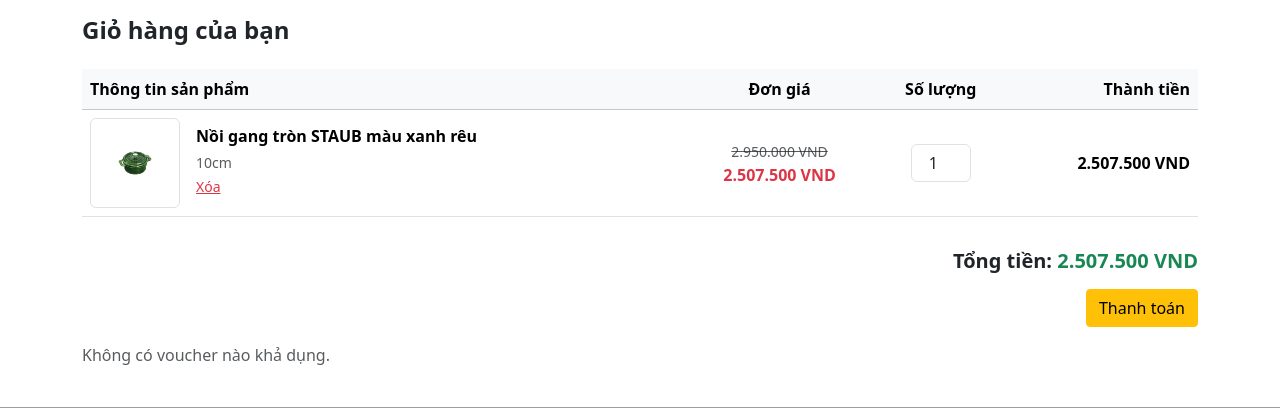
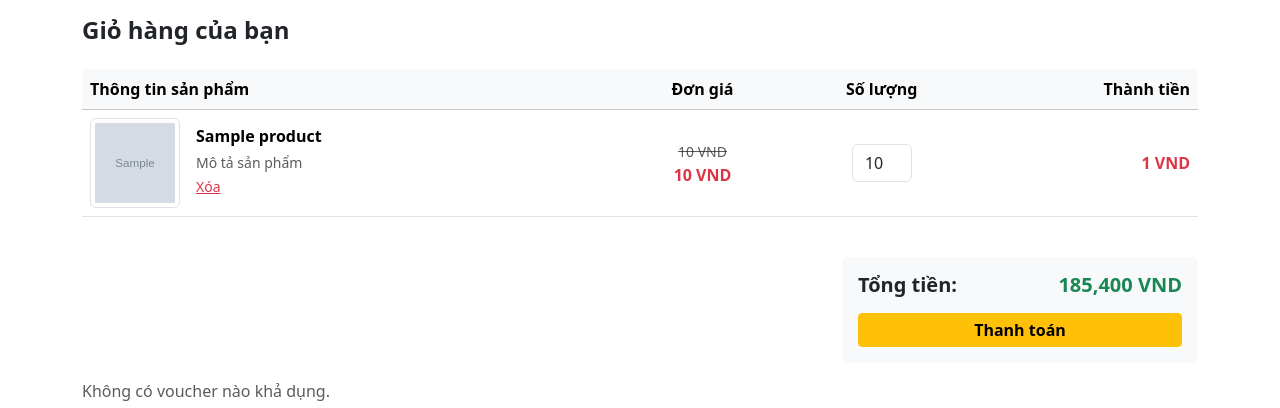
Before and after one commit to dstijl62/mama-kitchen, a Django app: template webbanhang/app/templates/app/cart.html in a window 1280 px wide. Shown: the part 118-526 px from the top of the page. Run offline with Django 4.2, Linux system fonts and the light colour scheme; data comes from the database, SQL or seed files in the repository; tables that the repository leaves empty hold one stand-in row (values such as "Sample post"); the template is opened without the code that fills it: values that come from a table or form of the project are taken from there, most other values are stand-ins (such as "Sample title", 1, 10 or a date in 2020); grey boxes marked "Sample" are stand-in pictures; grey boxes are pictures that could not be loaded.

Commit message:
create cart

```diff
--- a/webbanhang/app/models.py
+++ b/webbanhang/app/models.py
@@ -35,12 +35,33 @@ class Order(models.Model):
 
     def __str__(self):
         return str(self.id)
+    @property
+    def get_cart_items(self):
+        orderitems = self.orderitem_set.all()
+        return sum([item.quantity for item in orderitems])
+
+    @property
+    def get_cart_total(self):
+        orderitems = self.orderitem_set.all()
+        return sum([item.total_price for item in orderitems])
 
 class OrderItem(models.Model):
     product = models.ForeignKey(Product,on_delete=models.SET_NULL,blank=True,null=True)
     order = models.ForeignKey(Order,on_delete=models.SET_NULL,blank=True,null=True)
-    quatity = models.IntegerField(default=0,null=True,blank=True)
+    quantity = models.IntegerField(default=0,null=True,blank=True)
     date_added = models.DateTimeField(auto_now_add=True)
+
+    @property
+    def original_price(self):
+        return self.product.price
+
+    @property
+    def discount_price(self):
+        return int(self.product.price * 0.9)
+
+    @property
+    def total_price(self):
+        return self.discount_price * self.quantity
 
 
 class ShippingAddress(models.Model):
--- a/webbanhang/app/templates/app/cart.html
+++ b/webbanhang/app/templates/app/cart.html
@@ -1,19 +1,16 @@
 {% extends "app/base.html" %}
 {% load static %}
-
+{% load humanize %}
 {% block cart_content %}
 
 <div class="container my-4">
-
   <!-- Breadcrumb -->
   <nav aria-label="breadcrumb" class="mb-3">
     <ol class="breadcrumb">
       <li class="breadcrumb-item">
         <a href="{% url 'home' %}">Trang chủ</a>
       </li>
-        <li class="breadcrumb-item active" aria-current="page">
-          Giỏ hàng
-        </li>
+      <li class="breadcrumb-item active" aria-current="page">Giỏ hàng</li>
     </ol>
   </nav>
 
@@ -30,18 +27,22 @@
         </tr>
       </thead>
 
+      {% for item in items %}
+       <!-- Items -->
       <tbody>
         <tr>
           <!-- Thông tin sản phẩm -->
           <td>
             <div class="cart-item d-flex align-items-center">
-                            <img src="{% static 'images/products/noigang.webp' %}"
+              <img
+                src="{{item.product.ImageURL}}"
                 class="img-thumbnail me-3"
-                                 >
-
+              />
               <div>
-                                <h6 class="mb-1 fw-semibold">Nồi gang tròn STAUB màu xanh rêu</h6>
-                                <small class="text-muted">10cm</small><br>
+                <h6 class="mb-1 fw-semibold">
+                  {{item.product.name}}
+                </h6>
+                <small class="text-muted">Mô tả sản phẩm</small><br />
                 <a href="#" class="text-danger small">Xóa</a>
               </div>
             </div>
@@ -49,27 +50,47 @@
 
           <!-- Đơn giá -->
           <td class="text-center">
-                        <span class="text-decoration-line-through text-muted small">2.950.000 VND</span><br>
-                        <span class="fw-semibold text-danger">2.507.500 VND</span>
+            <span class="text-decoration-line-through text-muted small"
+              >{{ item.original_price|floatformat:0|intcomma }} VND</span
+            ><br />
+            <span class="fw-semibold text-danger">{{ item.discount_price|floatformat:0|intcomma }} VND</span>
           </td>
 
           <!-- Số lượng -->
           <td class="text-center">
-                        <input type="number" value="1" min="1" class="form-control quantity-input">
+            <input
+              type="number"
+              value="{{ item.quantity }}"
+              min="1"
+              class="form-control quantity-input"
+            />
           </td>
 
           <!-- Thành tiền -->
-                    <td class="text-end fw-semibold">2.507.500 VND</td>
+          <td class="text-end text-danger fw-semibold">{{ item.total_price|floatformat:0|intcomma }} VND</td>
         </tr>
       </tbody>
+      {% endfor %}
+
     </table>
   </div>
 
   <!-- Tổng tiền -->
-    <div class="d-flex justify-content-end mt-3">
-        <div class="text-end">
-            <h5 class="fw-semibold">Tổng tiền: <span class="text-success">2.507.500 VND</span></h5>
-            <a class="btn btn-warning btn-md mt-2 rounded-1" href="{% url 'checkout' %}">Thanh toán</a>
+  <div class="row justify-content-end mt-4">
+    <div class="col-lg-4">
+      <div class="p-3 rounded bg-light">
+        <div class="d-flex justify-content-between align-items-center mb-3">
+          <h5 class="fw-semibold mb-0">Tổng tiền:</h5>
+          <h5 class="fw-semibold text-success mb-0">{{ order.get_cart_total|floatformat:0|intcomma }} VND</h5>
+        </div>
+
+        <a
+          class="btn btn-warning w-100 py-1 fw-semibold rounded-1"
+          href="{% url 'checkout' %}"
+        >
+          Thanh toán
+        </a>
+      </div>
     </div>
   </div>
 
--- a/webbanhang/webbanhang/settings.py
+++ b/webbanhang/webbanhang/settings.py
@@ -37,6 +37,7 @@ INSTALLED_APPS = [
     'django.contrib.sessions',
     'django.contrib.messages',
     'django.contrib.staticfiles',
+    'django.contrib.humanize',
     'app',
 ]
 
```
Also changed, not shown: webbanhang/app/views.py (+17 -2 lines), webbanhang/app/migrations/0003_rename_quatity_orderitem_quantity.py (added), webbanhang/db.sqlite3. Lines whose indentation alone changed are shown as unchanged.
